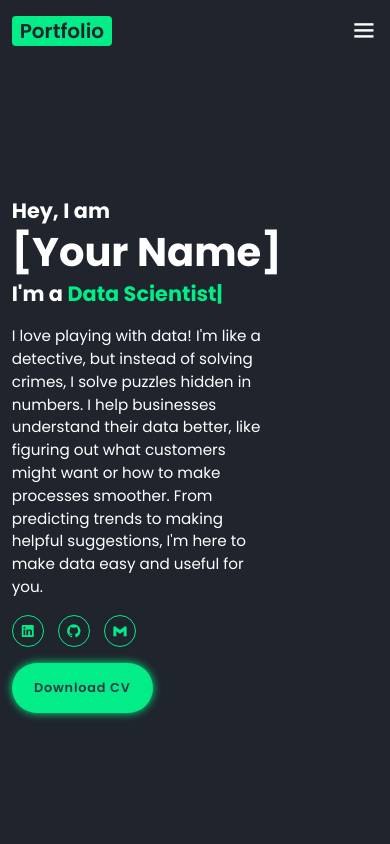
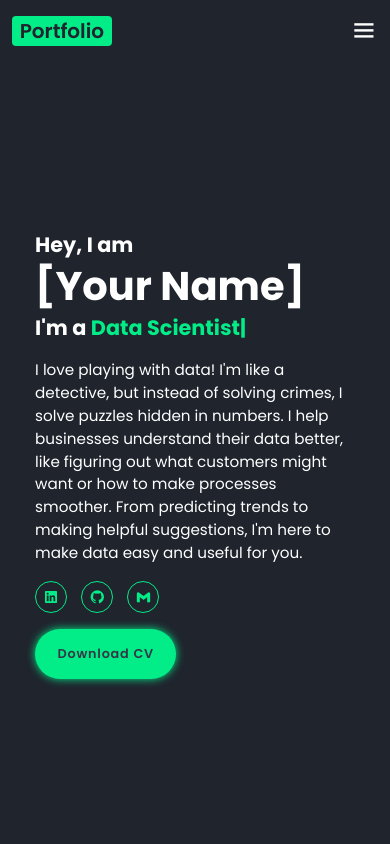
Before and after one commit to deepanshu88/deepanshu88.github.io, a plain HTML site: page index.html in a window 390 px wide. Shown: the top 844 px of the page. Drawn offline with nearby package versions, Linux system fonts and the light colour scheme.

Commit message:
Updated Style

```diff
--- a/style.css
+++ b/style.css
@@ -496,6 +496,10 @@ section.skill {padding-top:7rem}
         padding: 10rem 3% 2rem;
     }
 
+    section.home, section.skill {
+        padding: 10rem 9% 2rem;
+    }
+
     .services {
         padding-bottom: 7rem;
     }
@@ -514,6 +518,11 @@ section.skill {padding-top:7rem}
 }
 
 @media (max-width: 768px) {
+
+    .box {
+        width: 100%;
+    }
+
     #menu-icon {
         display: block;
     }
```
